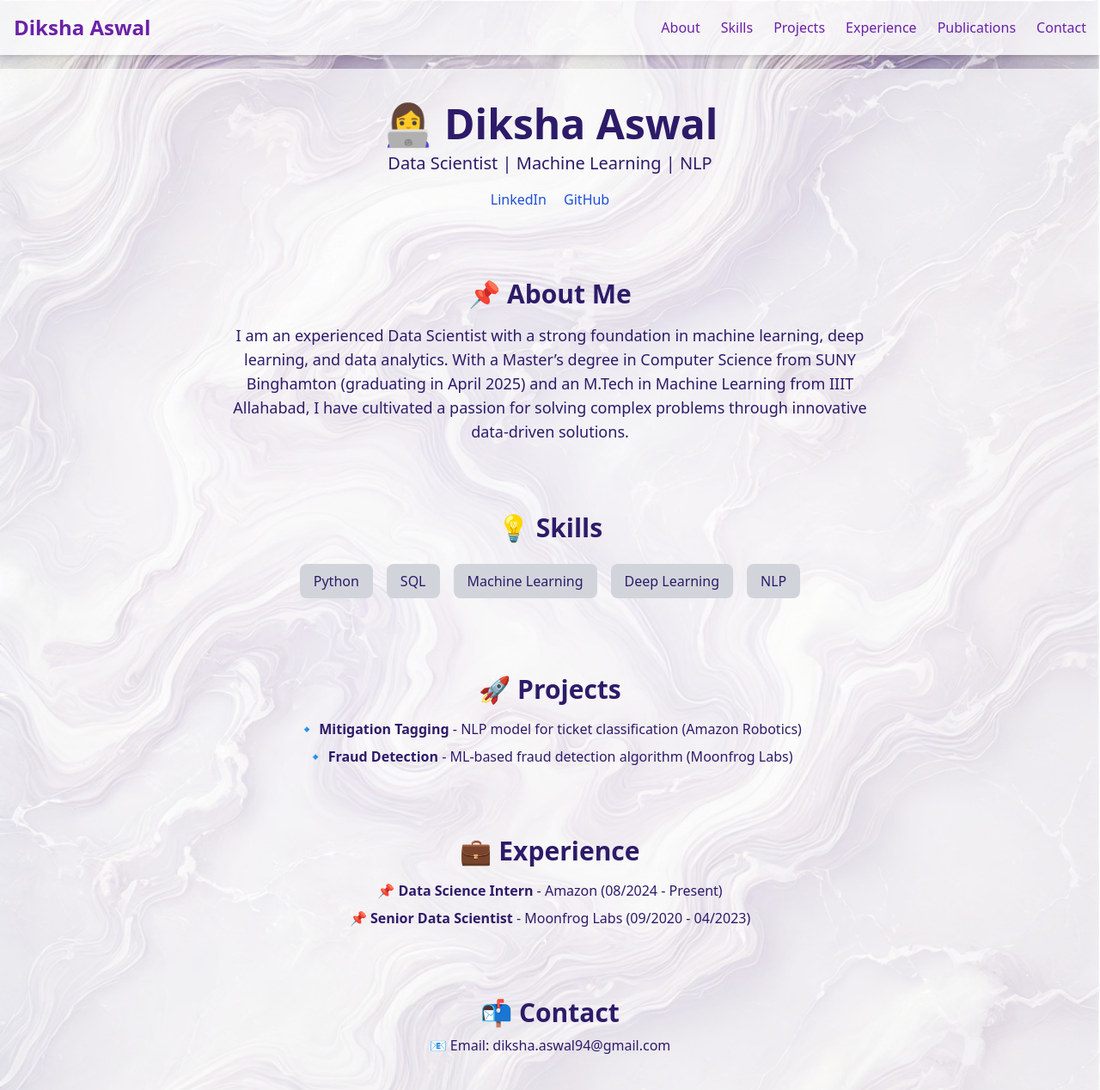
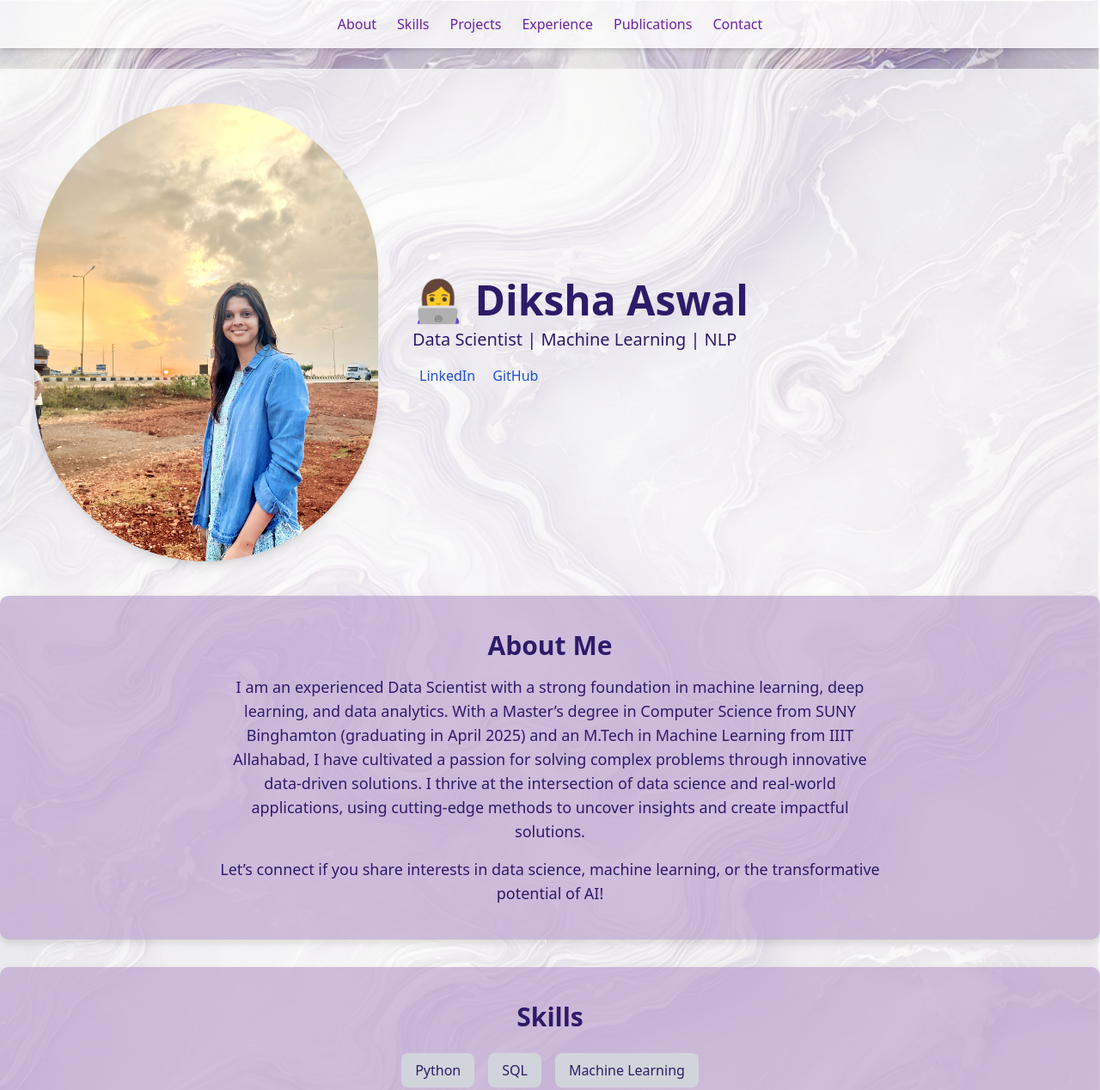
Before and after one commit to dikshaaswal/dikshaaswal.github.io, a website: page index.html in a window 1280 px wide. Shown: the top 1268 px of the page at 86% size. Drawn offline with nearby package versions, Linux system fonts and the light colour scheme.

Commit message:
Added Profile Photo

```diff
--- a/index.html
+++ b/index.html
@@ -35,14 +35,21 @@
             z-index: -1;
         }
 
+        /* Section Styling */
+        .section-container {
+            background-color: rgba(180, 150, 200, 0.6); /* Darker lavender */
+            padding: 2rem;
+            border-radius: 10px;
+            box-shadow: 0px 4px 10px rgba(0, 0, 0, 0.1);
+            margin-bottom: 2rem; /* Adds spacing between sections */
+        }
     </style>
 </head>
 <body>
 
     <!-- 🔹 Navigation Bar -->
-    <nav class="bg-white bg-opacity-80 shadow-md fixed w-full top-0 z-10">
-        <div class="container mx-auto flex justify-between items-center p-4">
-            <h1 class="text-2xl font-bold text-purple-800">Diksha Aswal</h1>
+    <nav id="navbar" class="bg-white bg-opacity-80 shadow-md fixed w-full top-0 z-10 opacity-0">
+        <div class="container mx-auto flex justify-center p-4">
             <ul class="flex space-x-6">
                 <li><a href="#about" class="text-purple-800 hover:text-purple-600">About</a></li>
                 <li><a href="#skills" class="text-purple-800 hover:text-purple-600">Skills</a></li>
@@ -55,52 +62,66 @@
     </nav>
 
     <!-- 🔹 Hero Section -->
-    <div class="container mx-auto p-10 text-center mt-20" id="about">
-        <h1 id="hero-title" class="text-5xl font-bold">👩‍💻 Diksha Aswal</h1>
+    <div class="container mx-auto p-10 mt-20 flex flex-col md:flex-row items-center">
+        <!-- Profile Photo -->
+        <div id="profile-photo" class="w-full md:w-1/3 flex justify-center md:justify-start">
+            <img src="assets/Profile.jpg" alt="Diksha Aswal" class="rounded-full w-65 h-65 shadow-lg">
+        </div>
+
+        <!-- Profile Info -->
+        <div id="profile-info" class="w-full md:w-2/3 text-left pl-10">
+            <h1 class="text-5xl font-bold">👩‍💻 Diksha Aswal</h1>
             <p class="text-xl mt-2">Data Scientist | Machine Learning | NLP</p>
             <div class="mt-4">
                 <a href="https://www.linkedin.com/in/diksha-aswal-04aa82a2/" class="text-blue-700 mx-2">LinkedIn</a>
                 <a href="https://github.com/dikshaaswal" class="text-blue-700 mx-2">GitHub</a>
             </div>
         </div>
+    </div>
 
     <!-- 🔹 About Section -->
-    <div class="container mx-auto p-10 text-center" data-aos="fade-up">
-        <h2 class="text-3xl font-semibold">📌 About Me</h2>
+    <div class="container mx-auto p-10 text-center section-container" id="about" data-aos="fade-up">
+        <h2 class="text-3xl font-semibold">About Me</h2>
         <p class="mt-4 max-w-3xl mx-auto text-lg">
             I am an experienced Data Scientist with a strong foundation in machine learning, deep learning, and data analytics.
             With a Master’s degree in Computer Science from SUNY Binghamton (graduating in April 2025) and an M.Tech in
             Machine Learning from IIIT Allahabad, I have cultivated a passion for solving complex problems through innovative
-            data-driven solutions.
+            data-driven solutions. I thrive at the intersection of data science and real-world applications, using cutting-edge methods to uncover insights and create impactful solutions.
+        </p>
+        <p class="mt-4 max-w-3xl mx-auto text-lg"> Let’s connect if you share interests in data science, machine learning, or the transformative potential of AI!
         </p>
     </div>
 
     <!-- 🔹 Skills Section -->
-    <div class="container mx-auto p-10" id="skills" data-aos="fade-up">
-        <h2 class="text-3xl font-semibold text-center">💡 Skills</h2>
+    <div class="container mx-auto p-10 section-container" id="skills" data-aos="fade-up">
+        <h2 class="text-3xl font-semibold text-center">Skills</h2>
         <div class="flex flex-wrap justify-center mt-4">
             <span class="bg-gray-300 px-4 py-2 m-2 rounded-lg transform transition duration-300 hover:scale-110 hover:bg-purple-300">Python</span>
             <span class="bg-gray-300 px-4 py-2 m-2 rounded-lg transform transition duration-300 hover:scale-110 hover:bg-purple-300">SQL</span>
             <span class="bg-gray-300 px-4 py-2 m-2 rounded-lg transform transition duration-300 hover:scale-110 hover:bg-purple-300">Machine Learning</span>
-            <span class="bg-gray-300 px-4 py-2 m-2 rounded-lg transform transition duration-300 hover:scale-110 hover:bg-purple-300">Deep Learning</span>
-            <span class="bg-gray-300 px-4 py-2 m-2 rounded-lg transform transition duration-300 hover:scale-110 hover:bg-purple-300">NLP</span>
         </div>
     </div>
 
     <!-- 🔹 Projects Section -->
-    <div class="container mx-auto p-10" id="projects" data-aos="fade-up">
-        <h2 class="text-3xl font-semibold text-center">🚀 Projects</h2>
+    <div class="container mx-auto p-10 section-container" id="projects" data-aos="fade-up">
+        <h2 class="text-3xl font-semibold text-center">Projects</h2>
         <p class="mt-4 text-center">🔹 <b>Mitigation Tagging</b> - NLP model for ticket classification (Amazon Robotics)</p>
         <p class="mt-2 text-center">🔹 <b>Fraud Detection</b> - ML-based fraud detection algorithm (Moonfrog Labs)</p>
     </div>
 
     <!-- 🔹 Experience Section -->
-    <div class="container mx-auto p-10" id="experience" data-aos="fade-up">
-        <h2 class="text-3xl font-semibold text-center">💼 Experience</h2>
+    <div class="container mx-auto p-10 section-container" id="experience" data-aos="fade-up">
+        <h2 class="text-3xl font-semibold text-center">Experience</h2>
         <p class="mt-4 text-center">📌 <b>Data Science Intern</b> - Amazon (08/2024 - Present)</p>
         <p class="mt-2 text-center">📌 <b>Senior Data Scientist</b> - Moonfrog Labs (09/2020 - 04/2023)</p>
     </div>
-
+    <!-- 🔹 Publications Section -->
+    <div class="container mx-auto p-10 section-container" id="publications" data-aos="fade-up">
+        <h2 class="text-3xl font-semibold text-center">📜 Publications</h2>
+        <p class="mt-4 text-center">
+            <a href="https://doi.org/10.1007/s00138-021-01206-5" class="text-blue-700">🔹 Absolute IoU for Bounding Box Regression (Springer)</a>
+        </p>
+    </div>
     <!-- 🔹 Contact Section -->
     <div class="container mx-auto p-10 text-center" id="contact" data-aos="fade-up">
         <h2 class="text-3xl font-semibold">📬 Contact</h2>
@@ -113,10 +134,17 @@
         // Initialize AOS animations
         AOS.init();
 
-        // Hero Title Animation
-        gsap.from("#hero-title", {
+        // Hero Section Animation
+        gsap.from("#profile-photo", {
             opacity: 0,
-            y: -50,
+            x: -100,
+            duration: 1,
+            ease: "power2.out"
+        });
+
+        gsap.from("#profile-info", {
+            opacity: 0,
+            x: 100,
             duration: 1,
             ease: "power2.out"
         });
@@ -132,6 +160,13 @@
             });
         });
 
+        // Navigation Bar Fade-In Animation
+        gsap.to("#navbar", {
+            opacity: 1,
+            duration: 1.5,
+            ease: "power2.out"
+        });
+
         // Prevent browser from restoring scroll position on refresh
         if ('scrollRestoration' in history) {
             history.scrollRestoration = 'manual';
@@ -143,7 +178,6 @@ window.onload = function () {
                 window.scrollTo({ top: 0, behavior: "instant" });
             }, 50);
         };
-
     </script>
 
 </body>
```
Also changed, not shown: assets/Profile.jpg (added). Lines whose indentation alone changed are shown as unchanged.
